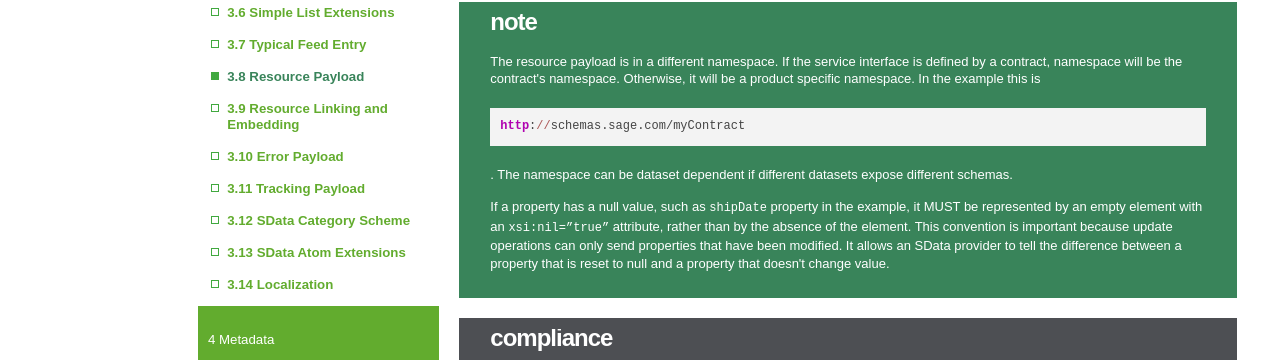
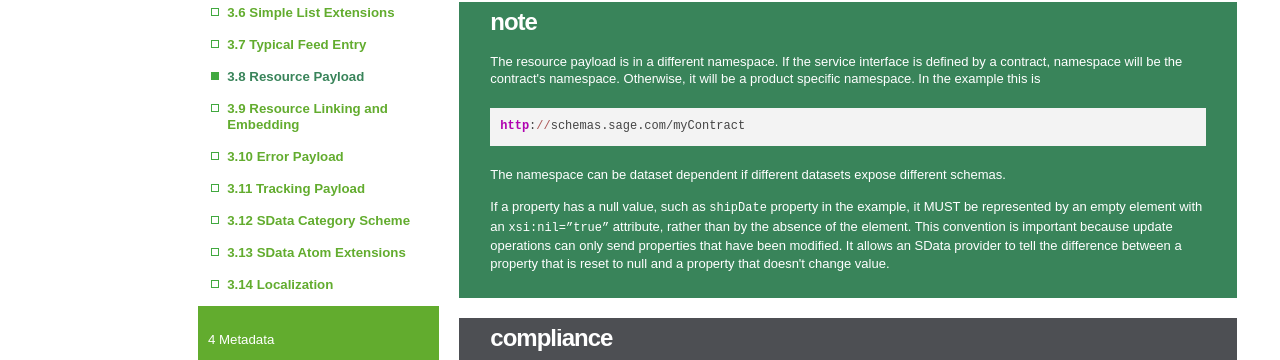
Before and after one commit to kaqa/SData-2.0, a Jekyll site: the page built from pages/core/0308.md, in a window 1280 px wide. Shown: the part 543-903 px from the top of the page. Built offline with Jekyll 4.4.1, drawn with Linux system fonts in a browser that asks for light colours; nearby versions of some CDN libraries.

Commit message:
content
- tiny update

```diff
--- a/pages/core/0308.md
+++ b/pages/core/0308.md
@@ -24,7 +24,7 @@ the example entry this payload is:
 <p>The resource payload is in a different namespace. If the service
 interface is defined by a contract, namespace will be the contract's namespace.
 Otherwise, it will be a product specific namespace. In the example this
-is&nbsp;<pre class="coffeescript">http://schemas.sage.com/myContract</pre>.
+is&nbsp;<pre class="coffeescript">http://schemas.sage.com/myContract</pre>
 
 The namespace can&nbsp;be dataset dependent if different datasets expose different
 schemas.</p>
```
